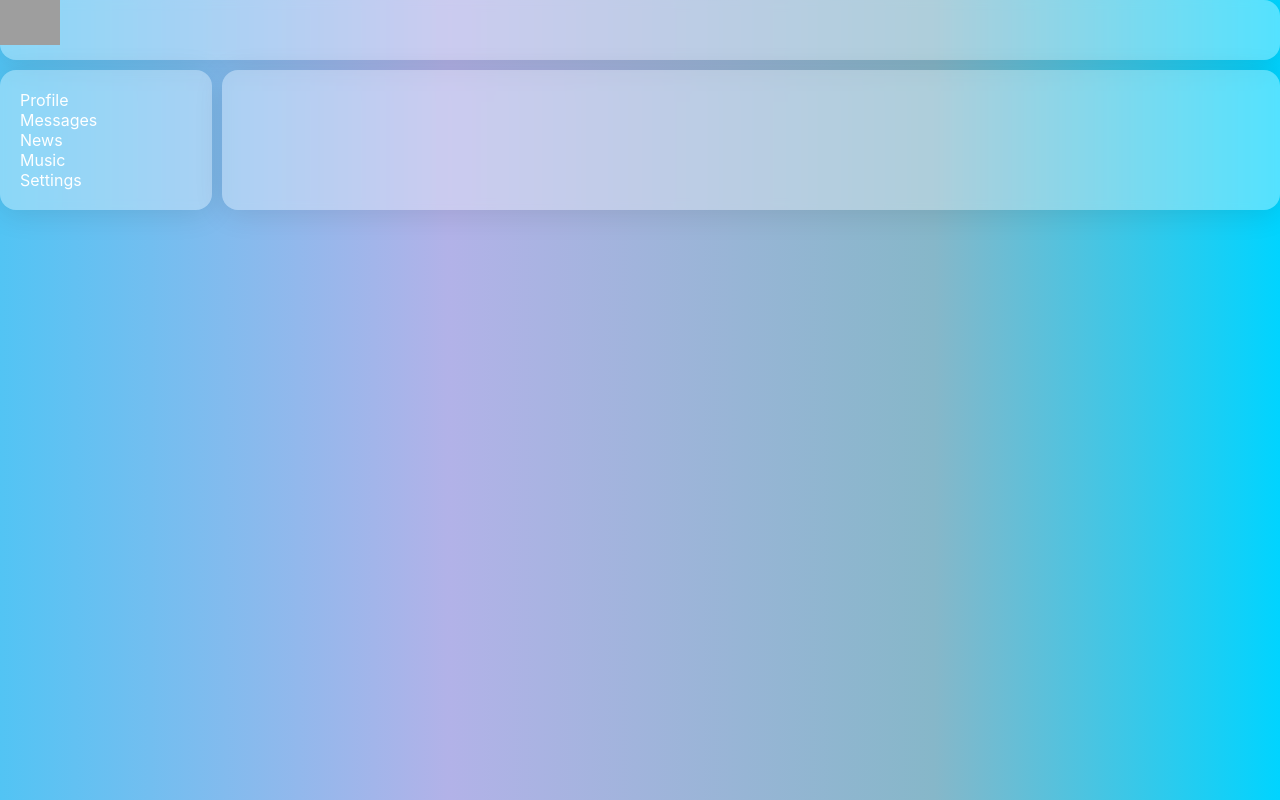
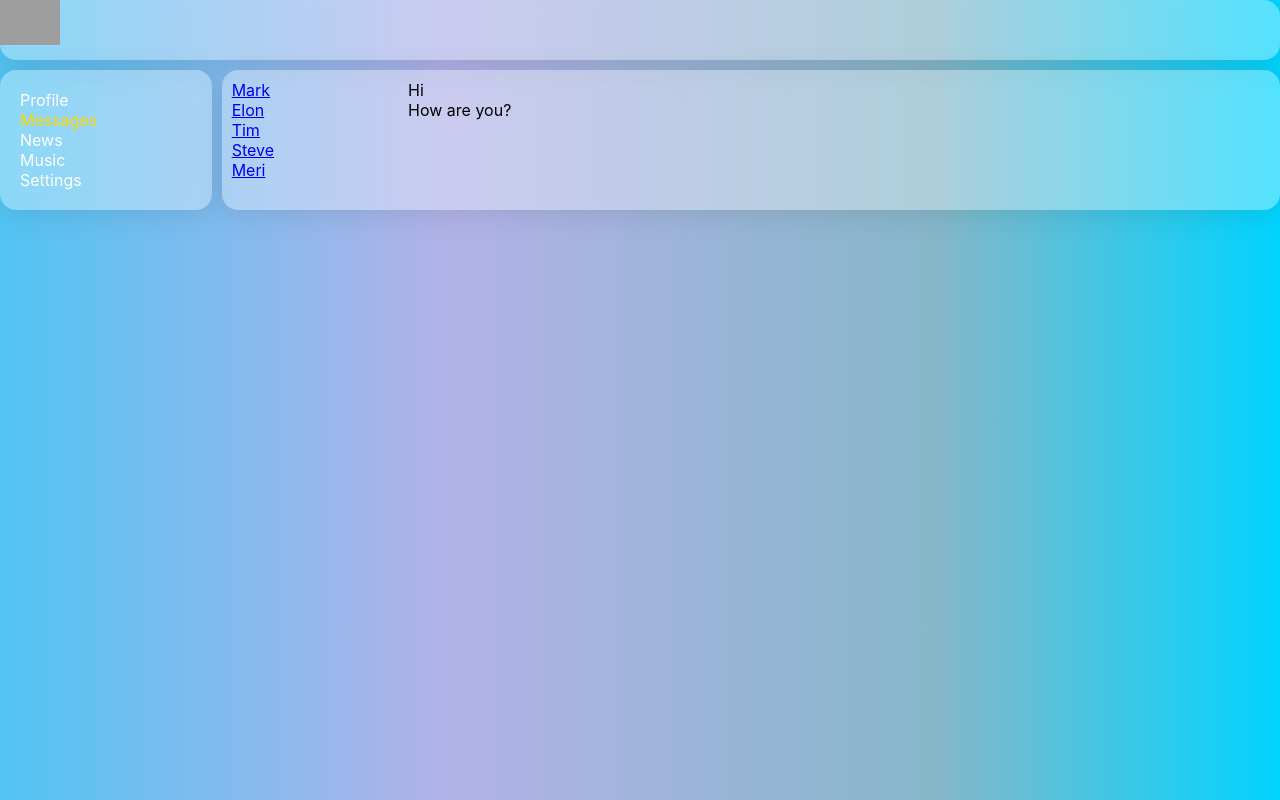
Before and after one commit to anotherShine/Social-network, a React (Create React App) app: page /dialogs in a window 1280 px wide. Built offline with nearby package versions, Linux system fonts and the light colour scheme; grey boxes are pictures that could not be loaded.

Commit message:
Changed dialogs

```diff
--- a/src/App.js
+++ b/src/App.js
@@ -15,7 +15,7 @@ function App(props) {
         <div className="app-wrapper-content">
           <Routes>
             <Route path="/profile" element={<Profile />} />
-            <Route path="/message" element={<Dialogs />} />
+            <Route path="/dialogs/*" element={<Dialogs />} />
             <Route path="/news" element={<Profile />} />
             <Route path="/music" element={<Profile />} />
             <Route path="/settings" element={<Profile />} />
--- a/src/components/Dialogs/Dialogs.jsx
+++ b/src/components/Dialogs/Dialogs.jsx
@@ -1,24 +1,27 @@
 import React from 'react';
-import classes from './Dialogs.module.css'
+import { NavLink } from 'react-router-dom';
+import classes from './Dialogs.module.css';
+
+
 
 const Dialogs = (props) => {
     return (
         <div className={classes.dialogs}>
             <div className={classes.dialogsItems}>
                 <div className={classes.dialog}>
-                    Mark
+                    <NavLink to="dialog/1">Mark</NavLink>
                 </div>
                 <div className={classes.dialog}>
-                    Elon
+                    <NavLink to="dialog/2">Elon</NavLink>
                 </div>
                 <div className={classes.dialog + ' ' + classes.active}>
-                    Tim
+                    <NavLink to="dialog/3">Tim</NavLink>
                 </div>
                 <div className={classes.dialog}>
-                    Steve
+                    <NavLink to="dialog/4">Steve</NavLink>
                 </div>
                 <div className={classes.dialog}>
-                    Meri
+                    <NavLink to="dialog/5">Meri</NavLink>
                 </div>
             </div>
             <div className={classes.messages}>
--- a/src/components/Dialogs/Dialogs.module.css
+++ b/src/components/Dialogs/Dialogs.module.css
@@ -1,9 +1,11 @@
 .dialogs {
     display: grid;
     grid-template-columns: 2fr 10fr;
+
 }
 .dialogsItems {
     padding: 10px;
+    text-decoration: none;
 }
 .dialogsItems .active{
     color: gold;
--- a/src/components/Navigation/Navigation.jsx
+++ b/src/components/Navigation/Navigation.jsx
@@ -1,6 +1,7 @@
 import React from 'react';
 import { NavLink } from 'react-router-dom';
 import classes from './Navigation.module.css';
+
 
 
 // let classes = {
@@ -21,7 +22,7 @@ const Navigation = () => {
         <NavLink to='/profile' className={navData => navData.isActive ? classes.active : classes.item} >Profile</NavLink>
       </div>
       <div className={classes.item}>
-        <NavLink to='/message' className={navData => navData.isActive ? classes.active : classes.item}>Messages</NavLink>
+        <NavLink to='/dialogs' className={navData => navData.isActive ? classes.active : classes.item}>Messages</NavLink>
       </div>
       <div className={classes.item}>
         <NavLink to='/news' className={navData => navData.isActive ? classes.active : classes.item}>News</NavLink>
--- a/src/index.css
+++ b/src/index.css
@@ -1,7 +1,6 @@
 body {
   margin: 0;
-  font-family: -apple-system, BlinkMacSystemFont, "Segoe UI", "Roboto", "Oxygen", "Ubuntu", "Cantarell", "Fira Sans",
-    "Droid Sans", "Helvetica Neue", sans-serif;
+  font-family:  -apple-system, system-ui, BlinkMacSystemFont, "Segoe UI", Roboto, Ubuntu, sans-serif;
   -webkit-font-smoothing: antialiased;
   -moz-osx-font-smoothing: grayscale;
 
```
